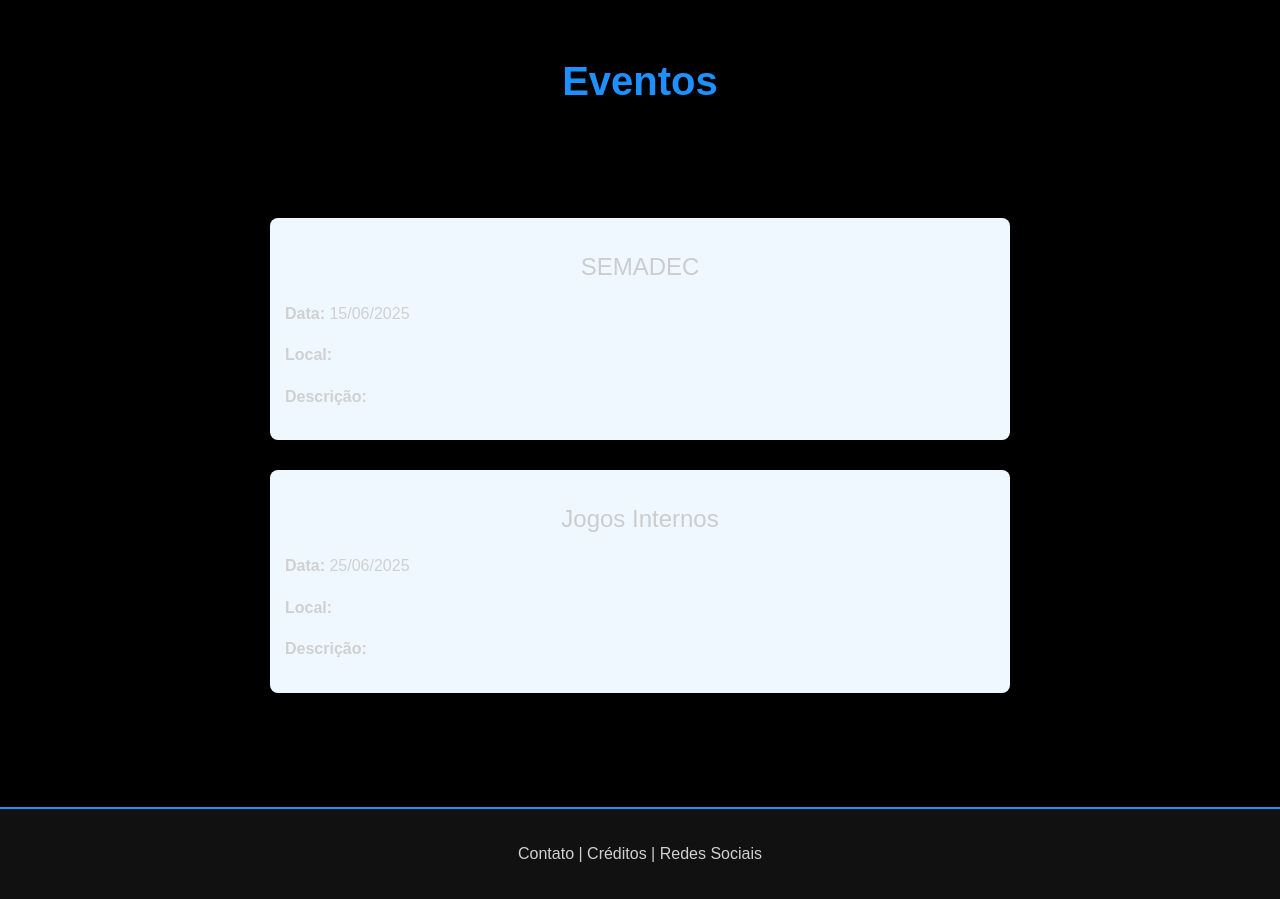
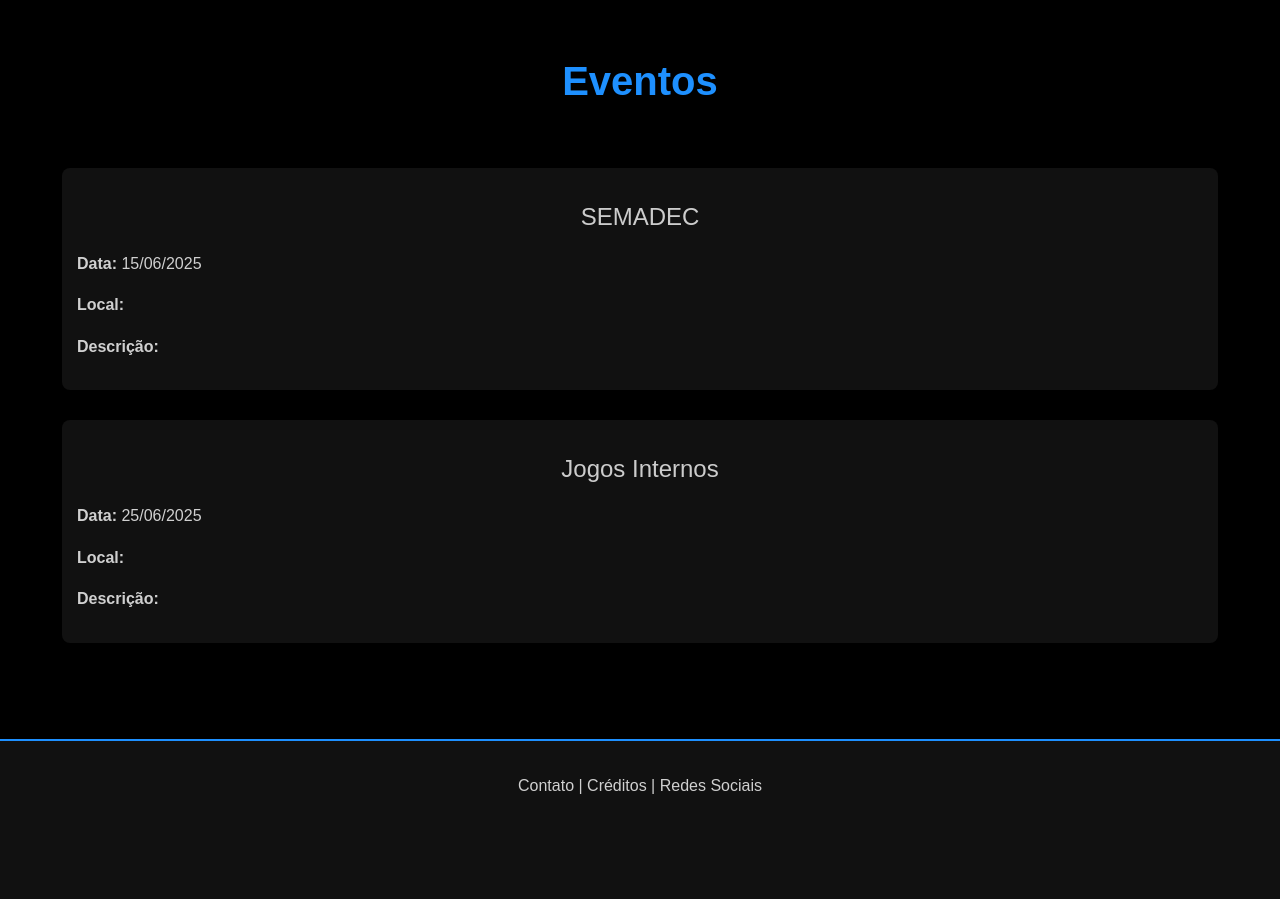
Before and after one commit to Liyjkkif/3VINFOrme-se, a PHP site: page /eventos.html in a window 1280 px wide. Shown: the part 50-949 px from the top of the page. After the commit the page ends 844 px from the top, so only its background shows below. Run offline with PHP 8.4, Linux system fonts and the light colour scheme.

Commit message:
Update style.css

```diff
--- a/style.css
+++ b/style.css
@@ -150,14 +150,8 @@
   color: #1e90ff;
 }
 
- #eventos {
-  padding: 20px;
-  max-width: 800px;
-  margin: auto;
-}
-
 .evento {
-  background: #f0f8ff;
+  background: #111;
   padding: 15px;
   margin: 30px;
   border-radius: 8px;
```
